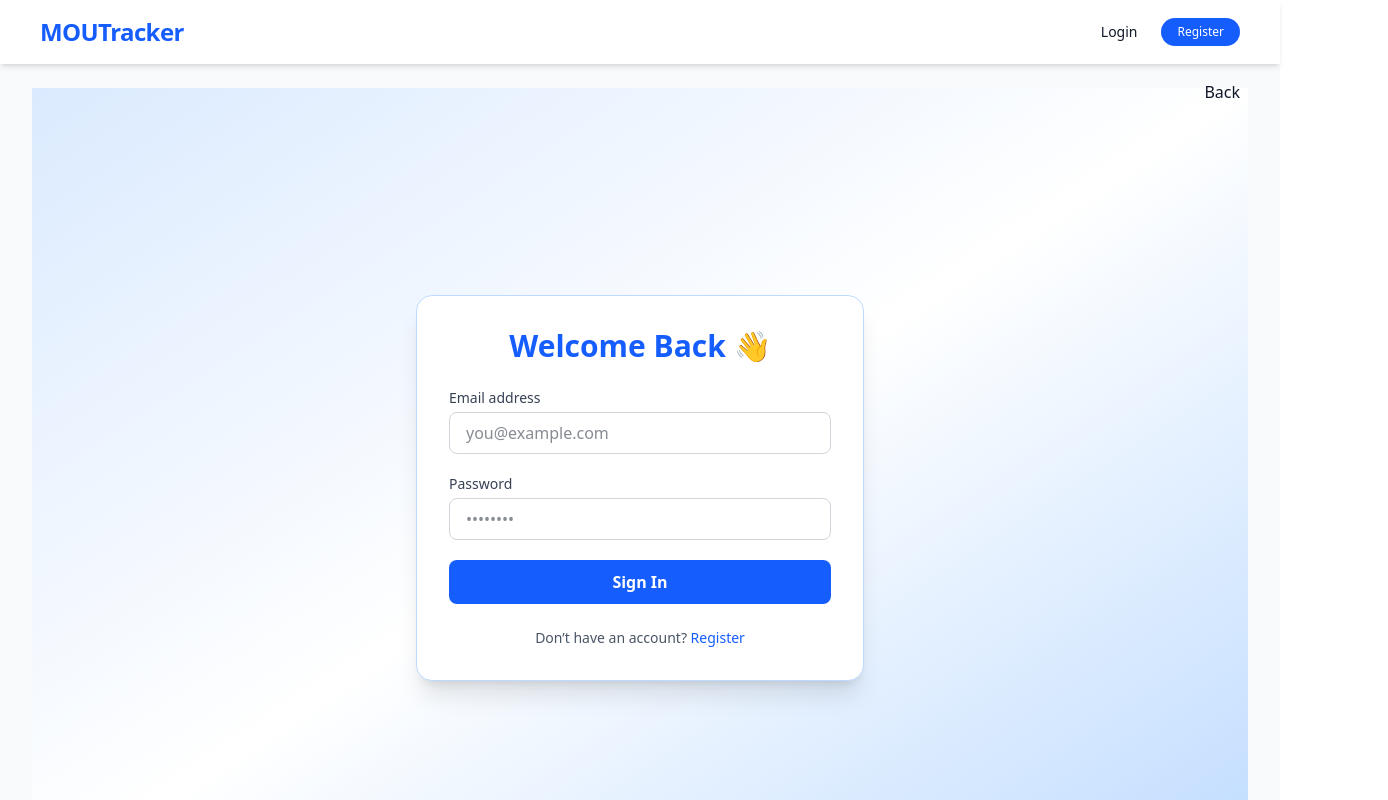
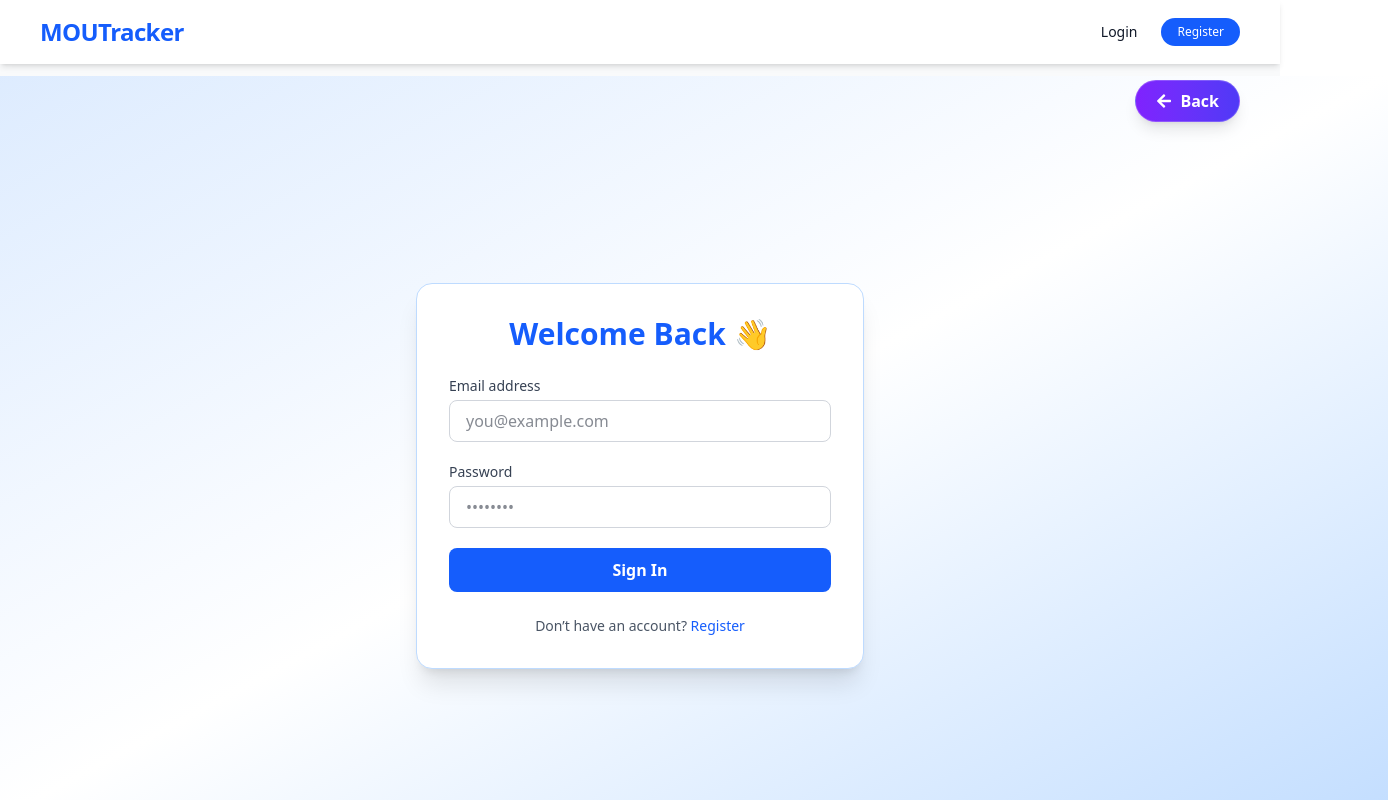
Before and after one commit to JithuMorrison/Axiora, a React (Vite) app: page /login in a window 1280 px wide. Shown: the top 800 px of the page, 1388 px wide, since content can reach past the window. Built offline with nearby package versions, Linux system fonts and the light colour scheme.

Commit message:
modified login

```diff
--- a/src/components/Auth/login.jsx
+++ b/src/components/Auth/login.jsx
@@ -2,6 +2,7 @@ import React, { useState } from 'react';
 import { useNavigate } from 'react-router-dom';
 import { authenticateUser } from '../../utils/auth';
 import { toast } from 'react-toastify';
+import { FaArrowLeft } from 'react-icons/fa';
 
 const Login = ({ setUser }) => {
   const [email, setEmail] = useState('');
@@ -20,9 +21,19 @@ const Login = ({ setUser }) => {
     }
   };
 
+  const handleback = () => {
+    navigate('/');
+  }
+
   return (
-    <div className="min-h-screen bg-gradient-to-br from-blue-100 via-white to-blue-200 flex items-center justify-center px-4">
-      <button className='absolute top-20 right-10'>Back</button>
+    <div className="min-h-screen bg-gradient-to-br from-blue-100 via-white to-blue-200 flex items-center justify-center px-4 -mx-35 -my-3">
+      <button
+        className="absolute top-20 right-10 flex items-center gap-2 px-5 py-2 rounded-full bg-gradient-to-r from-violet-600 to-indigo-600 text-white font-semibold shadow-lg hover:shadow-xl transition-all duration-300 hover:scale-105 border border-white/20"
+        onClick={handleback}
+      >
+        <FaArrowLeft className="text-white" />
+        Back
+      </button>
       <div className="w-full max-w-md bg-white p-8 rounded-2xl shadow-xl border border-blue-200">
         <h2 className="text-3xl font-bold text-center text-blue-600 mb-6">Welcome Back 👋</h2>
         <form onSubmit={handleSubmit} className="space-y-5">
```
